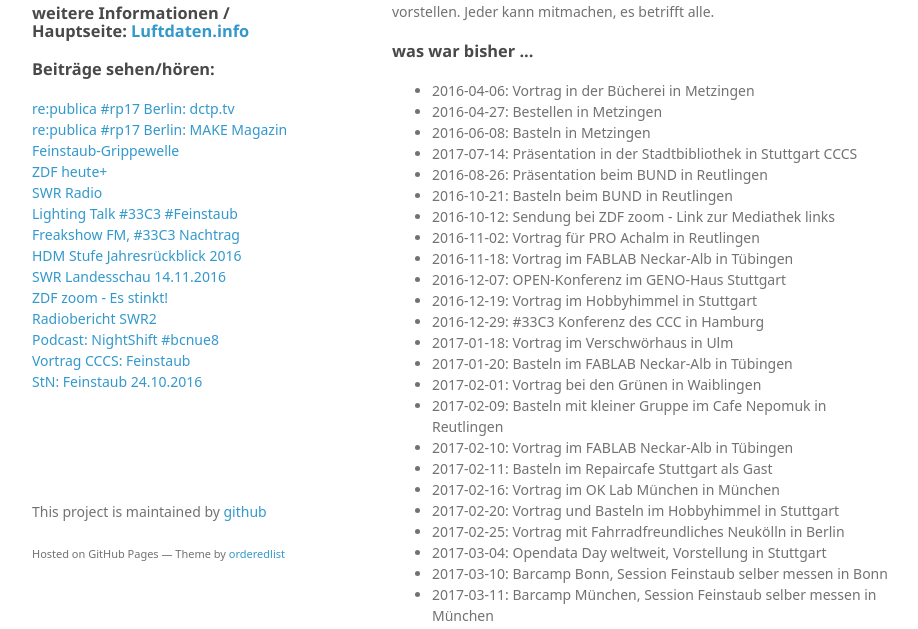
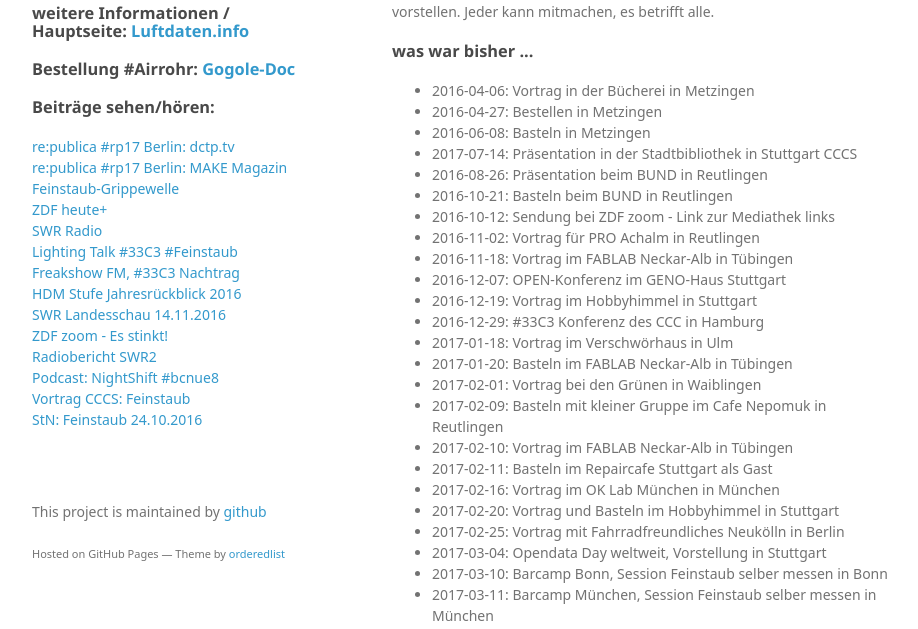
Before and after one commit to riedelwerk/feinstaub_messen_click, a plain HTML site: page index.html in a window 1280 px wide. Shown: the part 167-796 px from the top of the page, without its empty margins (178-1096 px from the left). Drawn offline with Linux system fonts and the light colour scheme; a web font is replaced by a local one.

Commit message:
Update index.html

```diff
--- a/index.html
+++ b/index.html
@@ -22,6 +22,8 @@
           <li><a href="http://archive.luftdaten.info" target="_blank">Sensor <strong>Daten</strong></a></li>
         </ul>
         <h3>weitere Informationen / Hauptseite: <a href="http://luftdaten.info" target="_blank">Luftdaten.info</a></h3>
+	<h3>Bestellung #Airrohr: <a href="https://docs.google.com/spreadsheets/d/152tKOhM-kdlESTpc4i2u4lNfgQ4i1dIJ-3XyoVfBfOM/edit#gid=0" target="_blank">Gogole-Doc</a></h3>
+
         <h3>Beiträge sehen/hören:</h3>
 	        <a href="https://www.youtube.com/watch?v=djY7OCzTBSM&feature=youtu.be" target="_blank">re:publica #rp17 Berlin: dctp.tv</a>
         <br>
```
